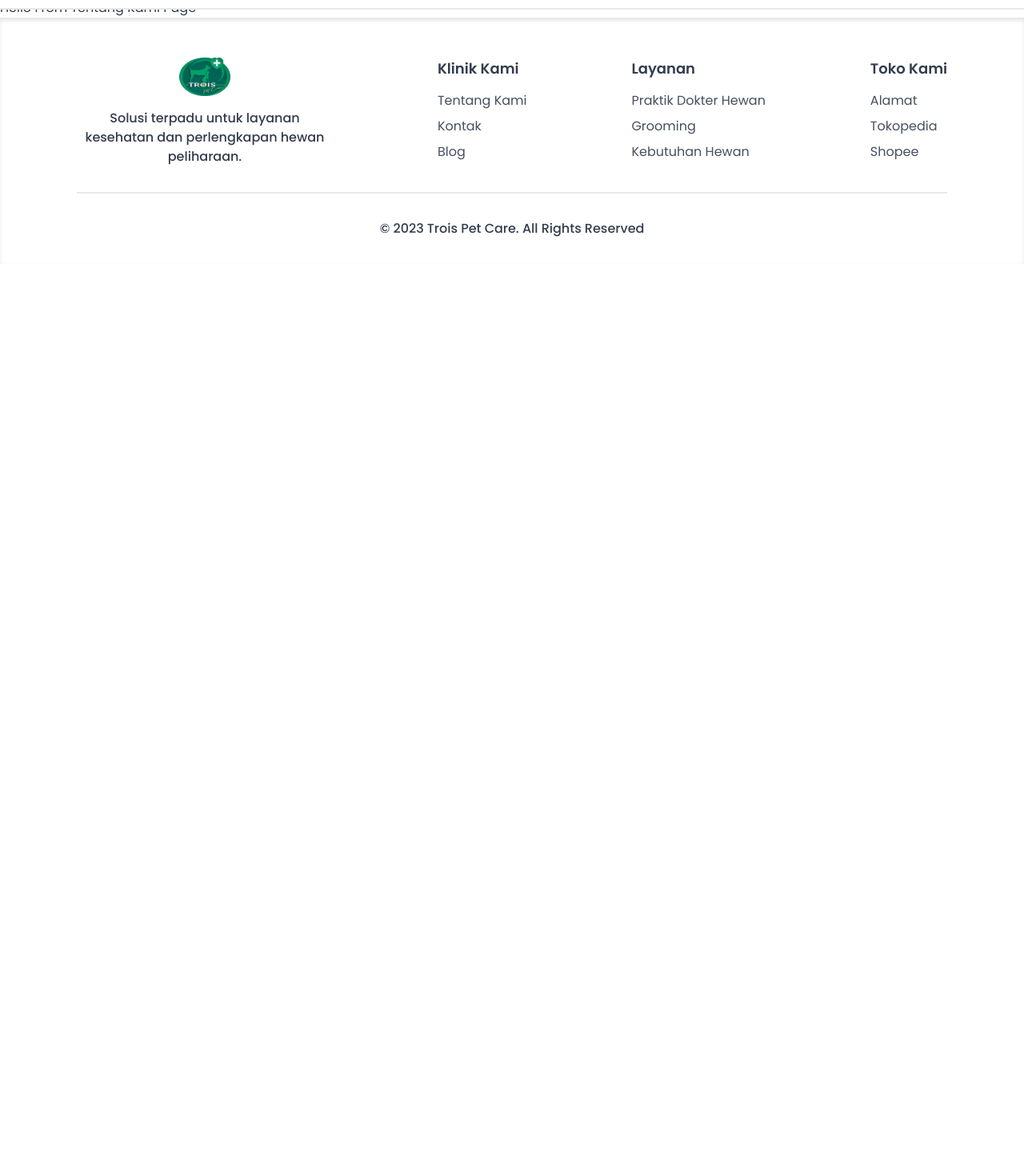
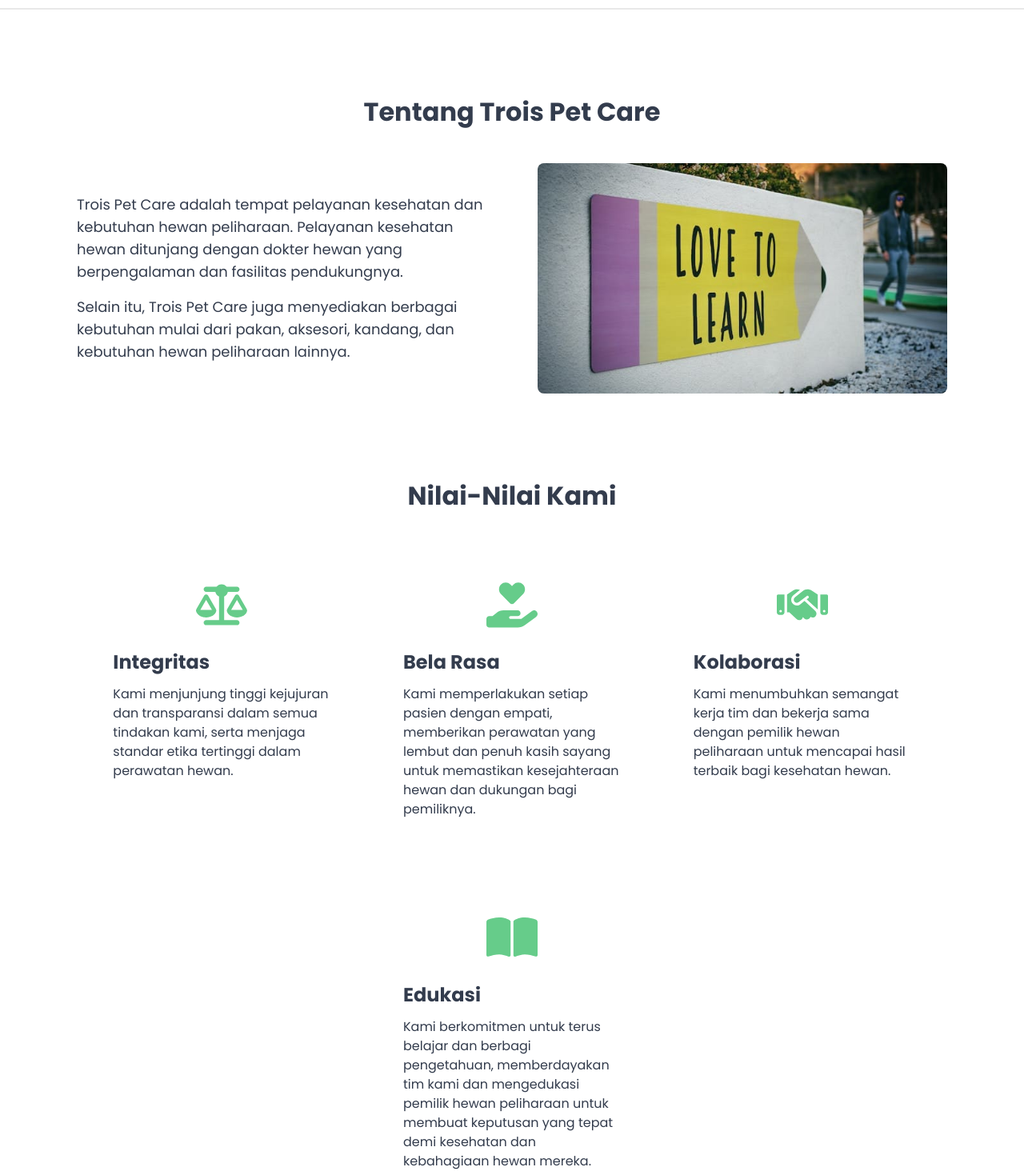
Before and after one commit to mdayat/trois-pet-care, a SvelteKit app: page /tentang-kami in a window 1280 px wide. Shown: the part 74-1538 px from the top of the page at 80% size. Before the commit the page ends 800 px from the top, so only its background shows below. Built offline with nearby package versions, Linux system fonts and the light colour scheme.

Commit message:
create TentangKami page

```diff
--- /dev/null
+++ b/src/lib/components/icons/Collaboration.svelte
@@ -0,0 +1,9 @@
+<svg
+	xmlns="http://www.w3.org/2000/svg"
+	viewBox="0 0 640 512"
+	class="fill-primary w-16 h-16 mx-auto"
+>
+	<path
+		d="M323.4 85.2l-96.8 78.4c-16.1 13-19.2 36.4-7 53.1c12.9 17.8 38 21.3 55.3 7.8l99.3-77.2c7-5.4 17-4.2 22.5 2.8s4.2 17-2.8 22.5l-20.9 16.2L512 316.8V128h-.7l-3.9-2.5L434.8 79c-15.3-9.8-33.2-15-51.4-15c-21.8 0-43 7.5-60 21.2zm22.8 124.4l-51.7 40.2C263 274.4 217.3 268 193.7 235.6c-22.2-30.5-16.6-73.1 12.7-96.8l83.2-67.3c-11.6-4.9-24.1-7.4-36.8-7.4C234 64 215.7 69.6 200 80l-72 48V352h28.2l91.4 83.4c19.6 17.9 49.9 16.5 67.8-3.1c5.5-6.1 9.2-13.2 11.1-20.6l17 15.6c19.5 17.9 49.9 16.6 67.8-2.9c4.5-4.9 7.8-10.6 9.9-16.5c19.4 13 45.8 10.3 62.1-7.5c17.9-19.5 16.6-49.9-2.9-67.8l-134.2-123zM16 128c-8.8 0-16 7.2-16 16V352c0 17.7 14.3 32 32 32H64c17.7 0 32-14.3 32-32V128H16zM48 320a16 16 0 1 1 0 32 16 16 0 1 1 0-32zM544 128V352c0 17.7 14.3 32 32 32h32c17.7 0 32-14.3 32-32V144c0-8.8-7.2-16-16-16H544zm32 208a16 16 0 1 1 32 0 16 16 0 1 1 -32 0z"
+	/>
+</svg>
--- /dev/null
+++ b/src/lib/components/icons/Compassion.svelte
@@ -0,0 +1,9 @@
+<svg
+	xmlns="http://www.w3.org/2000/svg"
+	viewBox="0 0 576 512"
+	class="fill-primary w-16 h-16 mx-auto"
+>
+	<path
+		d="M163.9 136.9c-29.4-29.8-29.4-78.2 0-108s77-29.8 106.4 0l17.7 18 17.7-18c29.4-29.8 77-29.8 106.4 0s29.4 78.2 0 108L310.5 240.1c-6.2 6.3-14.3 9.4-22.5 9.4s-16.3-3.1-22.5-9.4L163.9 136.9zM568.2 336.3c13.1 17.8 9.3 42.8-8.5 55.9L433.1 485.5c-23.4 17.2-51.6 26.5-80.7 26.5H192 32c-17.7 0-32-14.3-32-32V416c0-17.7 14.3-32 32-32H68.8l44.9-36c22.7-18.2 50.9-28 80-28H272h16 64c17.7 0 32 14.3 32 32s-14.3 32-32 32H288 272c-8.8 0-16 7.2-16 16s7.2 16 16 16H392.6l119.7-88.2c17.8-13.1 42.8-9.3 55.9 8.5zM193.6 384l0 0-.9 0c.3 0 .6 0 .9 0z"
+	/>
+</svg>
--- /dev/null
+++ b/src/lib/components/icons/Education.svelte
@@ -0,0 +1,9 @@
+<svg
+	xmlns="http://www.w3.org/2000/svg"
+	viewBox="0 0 576 512"
+	class="fill-primary w-16 h-16 mx-auto"
+>
+	<path
+		d="M249.6 471.5c10.8 3.8 22.4-4.1 22.4-15.5V78.6c0-4.2-1.6-8.4-5-11C247.4 52 202.4 32 144 32C93.5 32 46.3 45.3 18.1 56.1C6.8 60.5 0 71.7 0 83.8V454.1c0 11.9 12.8 20.2 24.1 16.5C55.6 460.1 105.5 448 144 448c33.9 0 79 14 105.6 23.5zm76.8 0C353 462 398.1 448 432 448c38.5 0 88.4 12.1 119.9 22.6c11.3 3.8 24.1-4.6 24.1-16.5V83.8c0-12.1-6.8-23.3-18.1-27.6C529.7 45.3 482.5 32 432 32c-58.4 0-103.4 20-123 35.6c-3.3 2.6-5 6.8-5 11V456c0 11.4 11.7 19.3 22.4 15.5z"
+	/>
+</svg>
--- /dev/null
+++ b/src/lib/components/icons/Integrity.svelte
@@ -0,0 +1,9 @@
+<svg
+	xmlns="http://www.w3.org/2000/svg"
+	viewBox="0 0 640 512"
+	class="fill-primary w-16 h-16 mx-auto"
+>
+	<path
+		d="M384 32H512c17.7 0 32 14.3 32 32s-14.3 32-32 32H398.4c-5.2 25.8-22.9 47.1-46.4 57.3V448H512c17.7 0 32 14.3 32 32s-14.3 32-32 32H320 128c-17.7 0-32-14.3-32-32s14.3-32 32-32H288V153.3c-23.5-10.3-41.2-31.6-46.4-57.3H128c-17.7 0-32-14.3-32-32s14.3-32 32-32H256c14.6-19.4 37.8-32 64-32s49.4 12.6 64 32zm55.6 288H584.4L512 195.8 439.6 320zM512 416c-62.9 0-115.2-34-126-78.9c-2.6-11 1-22.3 6.7-32.1l95.2-163.2c5-8.6 14.2-13.8 24.1-13.8s19.1 5.3 24.1 13.8l95.2 163.2c5.7 9.8 9.3 21.1 6.7 32.1C627.2 382 574.9 416 512 416zM126.8 195.8L54.4 320H199.3L126.8 195.8zM.9 337.1c-2.6-11 1-22.3 6.7-32.1l95.2-163.2c5-8.6 14.2-13.8 24.1-13.8s19.1 5.3 24.1 13.8l95.2 163.2c5.7 9.8 9.3 21.1 6.7 32.1C242 382 189.7 416 126.8 416S11.7 382 .9 337.1z"
+	/>
+</svg>
--- a/src/routes/+page.svelte
+++ b/src/routes/+page.svelte
@@ -57,12 +57,12 @@
 		class="grid place-items-center max-w-[calc(512px+64px)] mx-auto px-8 pt-20 lg:px-0 lg:grid-cols-2 lg:gap-x-4 lg:max-w-max lg:mx-20 lg:pt-28 xl:mx-24 2xl:max-width"
 	>
 		<h1
-			class="text-base-content font-bold text-2xl mb-6 lg:col-span-2 lg:text-[32px] lg:mb-12"
+			class="text-base-content font-bold text-2xl mb-8 lg:col-span-2 lg:text-[32px] lg:mb-12"
 		>
 			Tentang Trois Pet Care
 		</h1>
 
-		<div class="order-2 lg:order-1 lg:max-w-[680px]">
+		<div class="order-2 lg:order-1 lg:max-w-2xl">
 			<p class="text-base-content mb-4 lg:text-lg">
 				Trois Pet Care adalah tempat pelayanan kesehatan dan kebutuhan hewan
 				peliharaan. Pelayanan kesehatan hewan ditunjang dengan dokter hewan yang
@@ -73,12 +73,16 @@
 				Selain itu, Trois Pet Care juga menyediakan berbagai kebutuhan mulai
 				dari pakan, aksesori, kandang, dan kebutuhan hewan peliharaan lainnya.
 			</p>
+
+			<a href="/tentang-kami" class="btn btn-primary mt-6">
+				Lihat Selengkapnya
+			</a>
 		</div>
 
 		<img
 			src="/blog-hero.jpg"
 			alt="Trois Pet Care"
-			class="order-1 bg-base-300 object-cover object-center rounded-lg w-full aspect-video mb-6 max-w-[512px] lg:mb-0 lg:ml-auto"
+			class="order-1 bg-base-300 object-cover object-center rounded-lg w-full aspect-video mb-6 max-w-lg lg:order-2 lg:mb-0 lg:ml-auto"
 		/>
 	</article>
 
--- a/src/routes/tentang-kami/+page.svelte
+++ b/src/routes/tentang-kami/+page.svelte
@@ -1,23 +1,116 @@
 <script lang="ts">
 	import OpenGraphMetaTags from "$lib/components/OpenGraphMetaTags.svelte";
+	import Collaboration from "$lib/components/icons/Collaboration.svelte";
+	import Compassion from "$lib/components/icons/Compassion.svelte";
+	import Education from "$lib/components/icons/Education.svelte";
+	import Integrity from "$lib/components/icons/Integrity.svelte";
 	import type { LayoutServerData } from "../$types";
 
 	export let data: LayoutServerData;
 </script>
 
 <svelte:head>
-	<title>Tentang Kami</title>
-	<meta name="description" content="" />
-	<meta name="author" content="Trois Pet Care" />
+	<title>Tentang Trois Pet Care</title>
+	<meta
+		name="description"
+		content="Trois Pet Care adalah tempat pelayanan kesehatan dan kebutuhan hewan
+	peliharaan."
+	/>
 
 	<OpenGraphMetaTags
 		title="Tentang Kami"
-		description=""
+		description="Trois Pet Care adalah tempat pelayanan kesehatan dan kebutuhan hewan
+		peliharaan."
 		pageURL={data.pageURL}
 		imageURL=""
 	/>
 </svelte:head>
 
-<main class="mt-[calc(60px)] lg:mt-[calc(72px)]">
-	<h1>Hello From Tentang Kami Page</h1>
+<main
+	class="base-margin mt-[calc(66px+80px)] mb-20 lg:mt-[calc(86px+112px)] lg:mb-28 2xl:max-width"
+>
+	<article
+		id="tentang-kami"
+		class="grid place-items-center max-w-lg mx-auto lg:grid-cols-2 lg:gap-x-4 lg:max-w-max"
+	>
+		<h1 class="font-bold text-2xl mb-8 lg:col-span-2 lg:text-[32px] lg:mb-12">
+			Tentang Trois Pet Care
+		</h1>
+
+		<div class="order-2 lg:order-1 lg:max-w-2xl">
+			<p class="mb-4 lg:text-lg">
+				Trois Pet Care adalah tempat pelayanan kesehatan dan kebutuhan hewan
+				peliharaan. Pelayanan kesehatan hewan ditunjang dengan dokter hewan yang
+				berpengalaman dan fasilitas pendukungnya.
+			</p>
+
+			<p class="lg:text-lg">
+				Selain itu, Trois Pet Care juga menyediakan berbagai kebutuhan mulai
+				dari pakan, aksesori, kandang, dan kebutuhan hewan peliharaan lainnya.
+			</p>
+		</div>
+
+		<img
+			src="/blog-hero.jpg"
+			alt="Trois Pet Care"
+			class="order-1 bg-base-300 object-cover object-center rounded-lg w-full aspect-video mb-6 max-w-[512px] lg:order-2 lg:mb-0 lg:ml-auto"
+		/>
+	</article>
+
+	<section
+		class="grid gap-y-8 place-items-center mt-20 lg:mt-28 lg:grid-cols-2 lg:place-items-center xl:grid-cols-3"
+	>
+		<h2
+			class="font-bold text-center text-2xl lg:col-span-2 lg:text-[32px] lg:mb-8 xl:col-span-3"
+		>
+			Nilai-Nilai Kami
+		</h2>
+
+		<article
+			class="hover:bg-primary/25 active:bg-primary/25 rounded-lg transition-all duration-500 w-full max-w-80 h-96 mx-auto p-6"
+		>
+			<Integrity />
+			<h3 class="font-bold text-2xl mt-6 mb-3">Integritas</h3>
+			<p>
+				Kami menjunjung tinggi kejujuran dan transparansi dalam semua tindakan
+				kami, serta menjaga standar etika tertinggi dalam perawatan hewan.
+			</p>
+		</article>
+
+		<article
+			class="hover:bg-primary/25 active:bg-primary/25 rounded-lg transition-all duration-500 w-full max-w-80 h-96 mx-auto p-6"
+		>
+			<Compassion />
+			<h3 class="font-bold text-2xl mt-6 mb-3">Bela Rasa</h3>
+			<p>
+				Kami memperlakukan setiap pasien dengan empati, memberikan perawatan
+				yang lembut dan penuh kasih sayang untuk memastikan kesejahteraan hewan
+				dan dukungan bagi pemiliknya.
+			</p>
+		</article>
+
+		<article
+			class="hover:bg-primary/25 active:bg-primary/25 rounded-lg transition-all duration-500 w-full max-w-80 h-96 mx-auto p-6"
+		>
+			<Collaboration />
+			<h3 class="font-bold text-2xl mt-6 mb-3">Kolaborasi</h3>
+			<p>
+				Kami menumbuhkan semangat kerja tim dan bekerja sama dengan pemilik
+				hewan peliharaan untuk mencapai hasil terbaik bagi kesehatan hewan.
+			</p>
+		</article>
+
+		<article
+			class="hover:bg-primary/25 active:bg-primary/25 rounded-lg transition-all duration-500 w-full max-w-80 h-96 mx-auto p-6 lg:col-start-2"
+		>
+			<Education />
+			<h3 class="font-bold text-2xl mt-6 mb-3">Edukasi</h3>
+			<p>
+				Kami berkomitmen untuk terus belajar dan berbagi pengetahuan,
+				memberdayakan tim kami dan mengedukasi pemilik hewan peliharaan untuk
+				membuat keputusan yang tepat demi kesehatan dan kebahagiaan hewan
+				mereka.
+			</p>
+		</article>
+	</section>
 </main>
```
